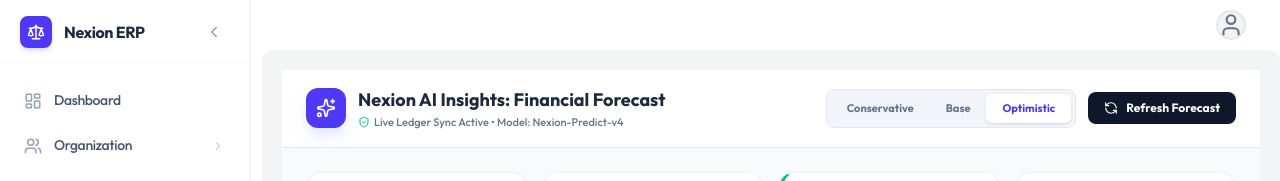
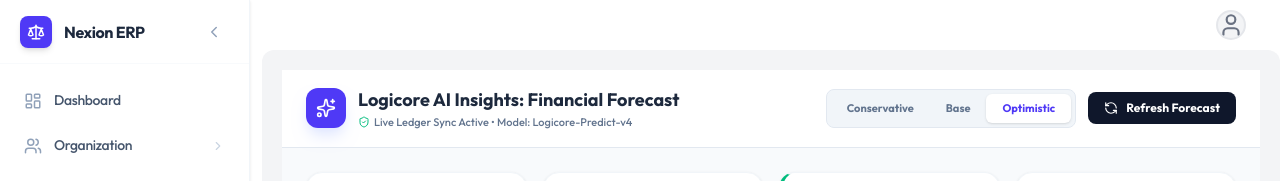
Before and after one commit to cfcsoftware/wowship, a Next.js app: page /ai/aidashboard in a window 1280 px wide. Shown: the top 181 px of the page. Built offline with nearby package versions, Linux system fonts and the light colour scheme.

Commit message:
wowship1

```diff
--- a/src/app/(tenant)/ai/aidashboard/page.tsx
+++ b/src/app/(tenant)/ai/aidashboard/page.tsx
@@ -63,11 +63,11 @@
             </div>
             <div>
               <h1 className="text-lg font-bold text-slate-800 flex items-center gap-2">
-                Nexion AI Insights: Financial Forecast
+                Logicore AI Insights: Financial Forecast
               </h1>
               <p className="text-[11px] text-slate-500 font-medium flex items-center gap-1">
                 <ShieldCheck size={12} className="text-emerald-500" />
-                Live Ledger Sync Active • Model: Nexion-Predict-v4
+                Live Ledger Sync Active • Model: Logicore-Predict-v4
               </p>
             </div>
           </div>
--- a/src/app/(tenant)/ai/smartrouting/page.tsx
+++ b/src/app/(tenant)/ai/smartrouting/page.tsx
@@ -110,7 +110,7 @@
             </div>
             <div>
               <h1 className="text-lg font-bold text-slate-800 flex items-center gap-2">
-                Nexion AI Lead Scoring
+                Logicore AI Lead Scoring
               </h1>
               <p className="text-[11px] text-slate-500 font-medium flex items-center gap-1 uppercase tracking-wider">
                 <ShieldCheck size={12} className="text-emerald-500" />
@@ -277,7 +277,7 @@
                   </div>
                   <h4 className="text-lg font-bold mb-2">Next Best Action</h4>
                   <p className="text-xs text-indigo-100/70 leading-relaxed mb-6">
-                    Based on Sarah's recent activity, she's comparing Nexion with competitors. Send the "Enterprise Comparison Deck" within the next 2 hours for maximum impact.
+                    Based on Sarah's recent activity, she's comparing Logicore with competitors. Send the "Enterprise Comparison Deck" within the next 2 hours for maximum impact.
                   </p>
                 </div>
                 <button className="w-full py-3 bg-white text-indigo-900 rounded-xl font-bold text-xs hover:bg-indigo-50 transition-all flex items-center justify-center gap-2">
```
